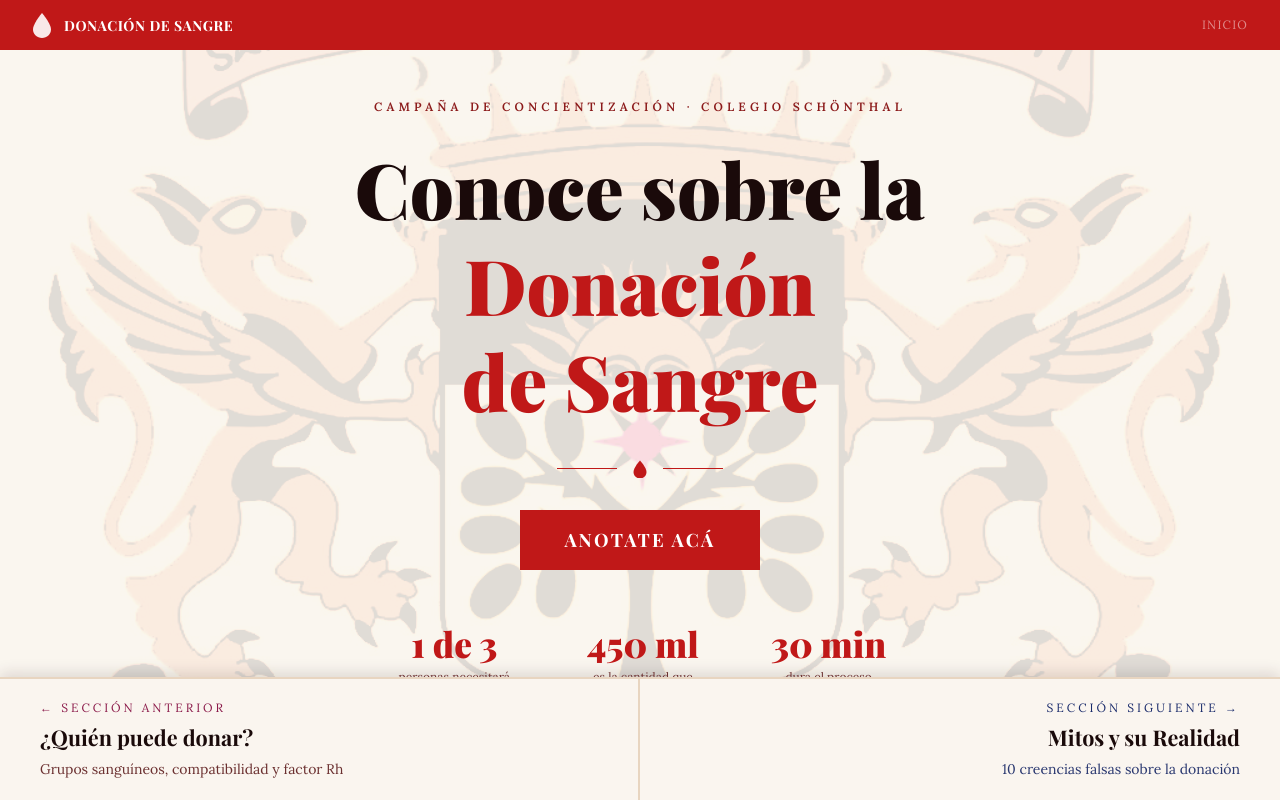
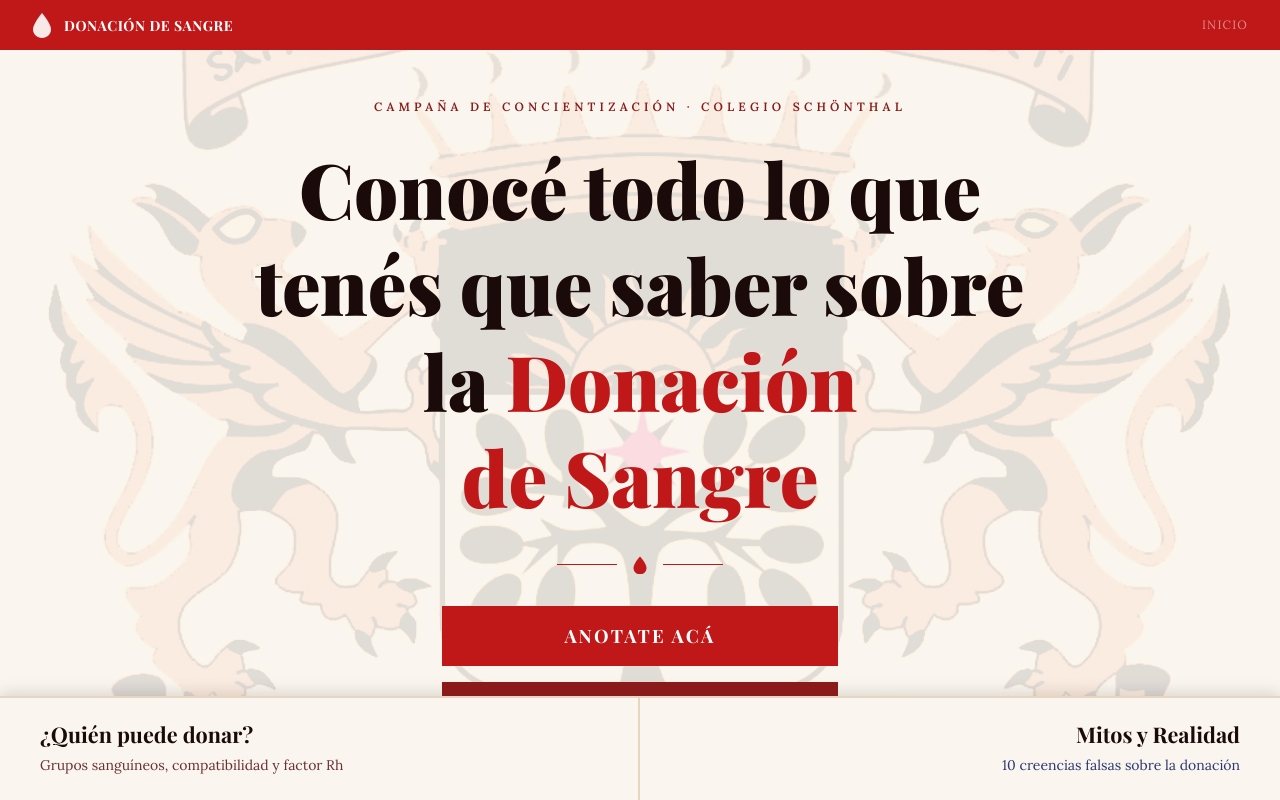
Before and after one commit to lucas-de-la-pena-schonthal/Donacion-de-Sangre, a plain HTML site: page index.html in a window 1280 px wide. Drawn offline with nearby package versions, Linux system fonts and the light colour scheme; a web font is replaced by a local one.

Commit message:
feat: Agrego autrorización

```diff
--- a/index.html
+++ b/index.html
@@ -33,7 +33,7 @@
       <p class="hero__eyebrow">Campaña de concientización · Colegio Schönthal</p>
 
       <h1 class="hero__title">
-        Conoce sobre la <span>Donación</span><br />
+        Conocé todo lo que tenés que saber sobre la <span>Donación</span><br />
         <span>de Sangre</span>
       </h1>
 
@@ -45,7 +45,10 @@
         <span class="ornament__line"></span>
       </div>
 
-      <a class="cta" href="https://docs.google.com/forms/d/e/1FAIpQLScC7NvZpv4JpimiiESFYnhQ3b4gh4ibhAviD-xmyp7gddxv1g/viewform?usp=sharing&ouid=102354483692438073725" target="_blank" rel="noopener noreferrer">Anotate acá</a>
+      <div class="cta-group">
+        <a class="cta" href="https://docs.google.com/forms/d/e/1FAIpQLScC7NvZpv4JpimiiESFYnhQ3b4gh4ibhAviD-xmyp7gddxv1g/viewform?usp=sharing&ouid=102354483692438073725" target="_blank" rel="noopener noreferrer">Anotate acá</a>
+        <a class="cta cta--dark" href="autorizacion.pdf" download>Descargar Autorización</a>
+      </div>
 
       <div class="stats">
         <div class="stat">
@@ -65,13 +68,11 @@
 
     <nav class="pager">
       <a class="pager__item pager__item--prev" href="#quien-puede-donar">
-        <span class="pager__kicker">← Sección anterior</span>
         <span class="pager__title">¿Quién puede donar?</span>
         <span class="pager__desc">Grupos sanguíneos, compatibilidad y factor Rh</span>
       </a>
       <a class="pager__item pager__item--next" href="#mitos">
-        <span class="pager__kicker">Sección siguiente →</span>
-        <span class="pager__title">Mitos y su Realidad</span>
+        <span class="pager__title">Mitos y Realidad</span>
         <span class="pager__desc">10 creencias falsas sobre la donación</span>
       </a>
     </nav>
@@ -80,7 +81,6 @@
   <!-- ═════════ ¿QUIÉN PUEDE DONAR? · Compatibilidad sanguínea ═════════ -->
   <section id="quien-puede-donar" class="view" hidden>
     <main class="page page--rojo">
-      <p class="page__eyebrow">Sección 01</p>
       <h2 class="page__title">¿Quién puede <span>donar?</span></h2>
       <div class="page__bar" aria-hidden="true"></div>
 
@@ -125,8 +125,7 @@
   <!-- ═════════ MITOS Y SU REALIDAD ═════════ -->
   <section id="mitos" class="view" hidden>
     <main class="page">
-      <p class="page__eyebrow">Sección 02</p>
-      <h2 class="page__title">Mitos y su <span>Realidad</span></h2>
+      <h2 class="page__title">Mitos y <span>Realidad</span></h2>
       <div class="page__bar" aria-hidden="true"></div>
 
       <div class="myths" role="table" aria-label="Mitos y su realidad sobre la donación de sangre">
@@ -141,7 +140,7 @@
         </div>
         <div class="myths__row" role="row">
           <p class="myths__mito" role="cell">"Hay que ir en ayunas para donar sangre."</p>
-          <p class="myths__real" role="cell">Debés ir desayunado o almorzado. Solo se aconseja evitar comidas muy grasas o lácteos pesados antes de donar.</p>
+          <p class="myths__real" role="cell"> No se debe ir en ayunas. Solo se aconseja evitar comidas muy grasas o lácteos pesados antes de donar.</p>
         </div>
         <div class="myths__row" role="row">
           <p class="myths__mito" role="cell">"Donar sangre engorda o adelgaza."</p>
--- a/styles.css
+++ b/styles.css
@@ -183,7 +183,25 @@ body:not([data-view="inicio"]) .topbar__label { display: none; }
 }
 .cta:hover,
 .cta:focus-visible { background-color: #9A1010; }
-.hero > .cta:focus-visible { outline: 2px solid var(--texto); outline-offset: 3px; }
+.cta:focus-visible { outline: 2px solid var(--texto); outline-offset: 3px; }
+
+/* Botón de autorización (más oscuro) */
+.cta--dark {
+  background-color: var(--rojo-oscuro);
+}
+.cta--dark:hover,
+.cta--dark:focus-visible {
+  background-color: #651212;
+}
+
+/* Botones de inscripción y autorización, uno debajo del otro */
+.cta-group {
+  display: flex;
+  flex-direction: column;
+  align-items: stretch;
+  gap: 1rem;
+}
+.cta-group .cta { text-align: center; }
 
 /* Estadísticas */
 .stats {
@@ -425,6 +443,7 @@ a:focus-visible { outline: 2px solid var(--azul); outline-offset: -2px; }
   .topbar { padding: 0.75rem 1rem; }
   .hero { padding: 2.5rem 1.25rem; }
   .hero__eyebrow { letter-spacing: 0.2em; }
+  .cta { padding: 0.9rem 1.6rem; font-size: 1rem; }
 
   /* La botonera se mantiene en dos columnas, más compacta */
   .pager__item { padding: 0.9rem 1rem; }
```
Also changed, not shown: 1 other file.
